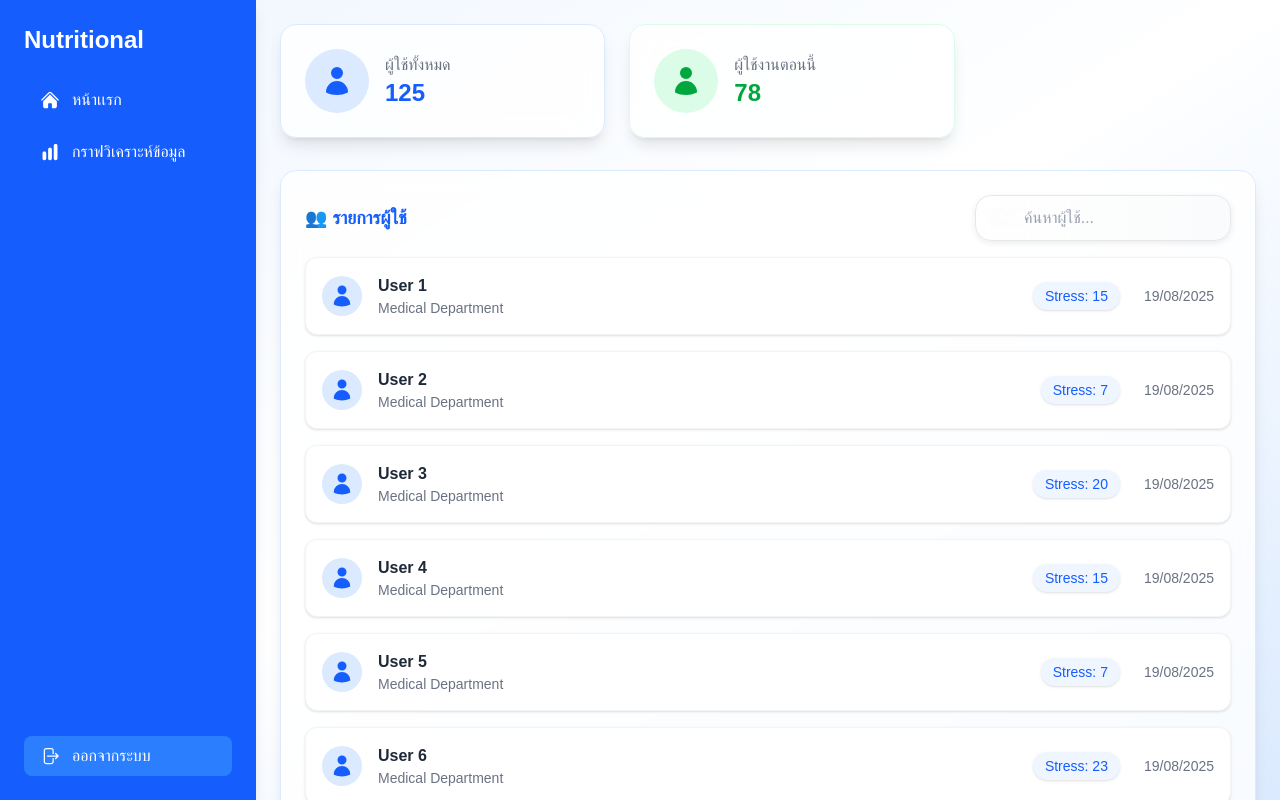
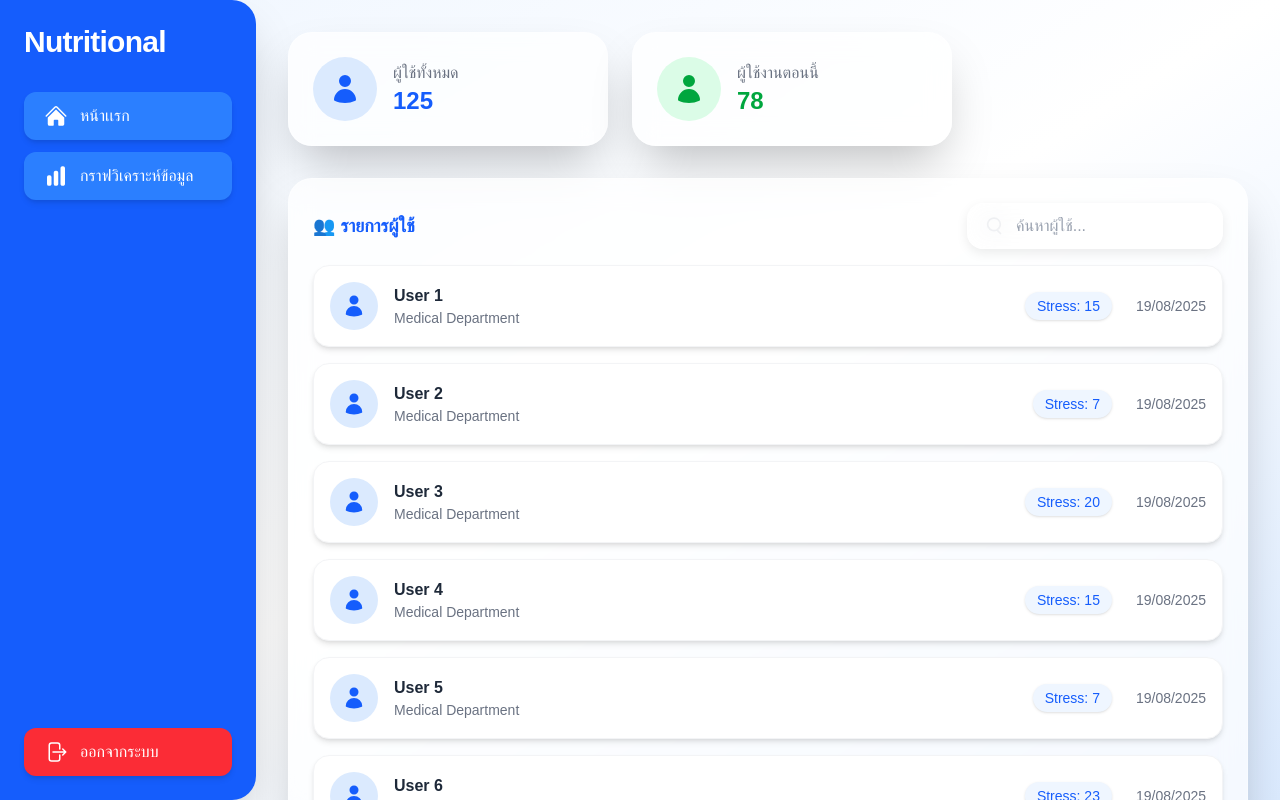
Before and after one commit to pskjksr/NutriImpact, a Next.js app: page /Findevaluationresults in a window 1280 px wide. Built offline with nearby package versions, Linux system fonts and the light colour scheme.

Commit message:
เเก้uiหน้า กราฟให้ดูดีขึ้น

```diff
--- a/src/app/Findevaluationresults/page.tsx
+++ b/src/app/Findevaluationresults/page.tsx
@@ -17,7 +17,7 @@ export default function DashboardPage() {
 
   const [allUsers, setAllUsers] = useState<any[]>([]);
   const [currentPage, setCurrentPage] = useState(1);
-  const [searchTerm, setSearchTerm] = useState(""); // เก็บค่าค้นหา
+  const [searchTerm, setSearchTerm] = useState("");
 
   useEffect(() => {
     const users = Array.from({ length: totalUsers }, (_, idx) => ({
@@ -30,7 +30,6 @@ export default function DashboardPage() {
     setAllUsers(users);
   }, []);
 
-  // กรองข้อมูลตาม searchTerm
   const filteredUsers = allUsers.filter((user) =>
     user.name.toLowerCase().includes(searchTerm.toLowerCase())
   );
@@ -42,23 +41,21 @@ export default function DashboardPage() {
   return (
     <div className="flex h-screen bg-gradient-to-br from-blue-50 via-white to-blue-100">
       {/* Sidebar */}
-      <aside className="w-64 bg-blue-600 text-white flex flex-col justify-between p-6 shadow-lg">
-        <div className="space-y-6">
-          <h1 className="text-2xl font-bold flex items-center gap-2">
-            Nutritional
-          </h1>
+      <aside className="w-64 bg-blue-600 text-white flex flex-col justify-between p-6 shadow-2xl rounded-r-3xl">
+        <div className="space-y-8">
+          <h1 className="text-3xl font-extrabold tracking-tight">Nutritional</h1>
           <nav className="space-y-3">
             <Link
               href="/Findevaluationresults"
-              className="flex items-center gap-3 px-4 py-2 rounded-lg hover:bg-blue-500 transition"
+              className="flex items-center gap-3 px-5 py-3 rounded-xl bg-blue-500 hover:bg-blue-400 transition-all duration-300 shadow-md"
             >
-              <HomeIcon className="w-5 h-5" /> หน้าเเรก
+              <HomeIcon className="w-6 h-6" /> หน้าเเรก
             </Link>
             <Link
               href="/graph"
-              className="flex items-center gap-3 px-4 py-2 rounded-lg hover:bg-blue-500 transition"
+              className="flex items-center gap-3 px-5 py-3 rounded-xl bg-blue-500 hover:bg-blue-400 transition-all duration-300 shadow-md"
             >
-              <ChartBarIcon className="w-5 h-5" /> กราฟวิเคราะห์ข้อมูล
+              <ChartBarIcon className="w-6 h-6" /> กราฟวิเคราะห์ข้อมูล
             </Link>
           </nav>
         </div>
@@ -66,23 +63,22 @@ export default function DashboardPage() {
         <div className="flex flex-col gap-3">
           <Link
             href="/Login"
-            className="flex items-center gap-3 px-4 py-2 rounded-lg bg-blue-500 hover:bg-blue-400 transition"
+            className="flex items-center gap-3 px-5 py-3 rounded-xl bg-red-500 hover:bg-red-400 transition-all duration-300 shadow-md"
           >
-            <ArrowRightOnRectangleIcon className="w-5 h-5" /> ออกจากระบบ
+            <ArrowRightOnRectangleIcon className="w-6 h-6" /> ออกจากระบบ
           </Link>
         </div>
       </aside>
 
       {/* Main Content */}
-      <main className="flex-1 p-6 overflow-y-auto space-y-8">
-        {/* Users Summary Cards */}
+      <main className="flex-1 p-8 overflow-y-auto space-y-8">
+        {/* Summary Cards */}
         <div className="flex flex-col md:flex-row gap-6">
-          {/* Total Users */}
           <motion.div
             initial={{ opacity: 0, y: 20 }}
             animate={{ opacity: 1, y: 0 }}
             transition={{ duration: 0.5 }}
-            className="bg-white/80 backdrop-blur-lg shadow-lg rounded-2xl p-6 border border-blue-100 hover:shadow-xl transition w-full md:w-1/3"
+            className="bg-white/70 backdrop-blur-md shadow-2xl rounded-3xl p-6 border border-white/30 hover:shadow-3xl transition w-full md:w-1/3"
           >
             <div className="flex items-center gap-4">
               <div className="w-16 h-16 flex items-center justify-center rounded-full bg-blue-100 text-blue-600">
@@ -95,12 +91,11 @@ export default function DashboardPage() {
             </div>
           </motion.div>
 
-          {/* Active Users */}
           <motion.div
             initial={{ opacity: 0, y: 20 }}
             animate={{ opacity: 1, y: 0 }}
             transition={{ duration: 0.5, delay: 0.1 }}
-            className="bg-white/80 backdrop-blur-lg shadow-lg rounded-2xl p-6 border border-green-100 hover:shadow-xl transition w-full md:w-1/3"
+            className="bg-white/70 backdrop-blur-md shadow-2xl rounded-3xl p-6 border border-white/30 hover:shadow-3xl transition w-full md:w-1/3"
           >
             <div className="flex items-center gap-4">
               <div className="w-16 h-16 flex items-center justify-center rounded-full bg-green-100 text-green-600">
@@ -108,9 +103,7 @@ export default function DashboardPage() {
               </div>
               <div>
                 <p className="text-gray-500 font-medium">ผู้ใช้งานตอนนี้</p>
-                <p className="text-2xl font-bold text-green-600">
-                  {activeUsers}
-                </p>
+                <p className="text-2xl font-bold text-green-600">{activeUsers}</p>
               </div>
             </div>
           </motion.div>
@@ -121,9 +114,9 @@ export default function DashboardPage() {
           initial={{ opacity: 0, y: 20 }}
           animate={{ opacity: 1, y: 0 }}
           transition={{ duration: 0.5, delay: 0.2 }}
-          className="bg-white/80 backdrop-blur-lg shadow-lg rounded-2xl p-6 border border-blue-100"
+          className="bg-white/70 backdrop-blur-md shadow-2xl rounded-3xl p-6 border border-white/30"
         >
-          {/* Header: Title + Search (ในบรรทัดเดียว) */}
+          {/* Header: Title + Search */}
           <div className="flex flex-col md:flex-row md:items-center md:justify-between mb-4 gap-3">
             <h2 className="text-blue-600 font-bold text-lg flex items-center gap-2">
               👥 รายการผู้ใช้
@@ -153,10 +146,10 @@ export default function DashboardPage() {
                   setSearchTerm(e.target.value);
                   setCurrentPage(1);
                 }}
-                className="w-full pl-12 pr-10 py-2.5 rounded-2xl border border-gray-200 bg-gradient-to-r from-white/90 to-gray-50/80 backdrop-blur-md
-      shadow-[0_2px_6px_rgba(0,0,0,0.08)] focus:shadow-[0_4px_12px_rgba(0,0,0,0.12)]
-      focus:ring-2 focus:ring-blue-400 focus:border-blue-300
-      transition-all duration-300 ease-in-out text-gray-800 placeholder-gray-400"
+                className="w-full pl-12 pr-10 py-2.5 rounded-2xl border border-white/30 bg-white/60 backdrop-blur-md
+                shadow-[0_4px_12px_rgba(0,0,0,0.08)] focus:shadow-[0_6px_18px_rgba(0,0,0,0.12)]
+                focus:ring-2 focus:ring-blue-400 focus:border-blue-300
+                transition-all duration-300 ease-in-out text-gray-800 placeholder-gray-400"
               />
 
               {searchTerm && (
@@ -170,18 +163,18 @@ export default function DashboardPage() {
             </div>
           </div>
 
-
+          {/* User Items */}
           <div className="space-y-4">
             {currentUsers.length > 0 ? (
               currentUsers.map((user) => (
                 <motion.div
                   key={user.id}
-                  whileHover={{ scale: 1.02 }}
+                  whileHover={{ scale: 1.02, boxShadow: "0 10px 30px rgba(0,0,0,0.12)" }}
                   transition={{ duration: 0.2 }}
-                  className="flex items-center justify-between bg-white rounded-xl p-4 shadow-sm border border-gray-100 hover:shadow-md"
+                  className="flex items-center justify-between bg-white rounded-2xl p-4 shadow-md border border-gray-100 hover:shadow-xl"
                 >
                   <div className="flex items-center gap-4">
-                    <div className="w-10 h-10 flex items-center justify-center rounded-full bg-blue-100 text-blue-600">
+                    <div className="w-12 h-12 flex items-center justify-center rounded-full bg-blue-100 text-blue-600">
                       <UserIcon className="w-6 h-6" />
                     </div>
                     <div>
@@ -199,7 +192,7 @@ export default function DashboardPage() {
                 </motion.div>
               ))
             ) : (
-              <p className="text-gray-500 text-center">ไม่พบผู้ใช้ที่ค้นหา</p>
+              <p className="text-gray-500 text-center py-6">ไม่พบผู้ใช้ที่ค้นหา</p>
             )}
           </div>
 
@@ -208,14 +201,14 @@ export default function DashboardPage() {
             <button
               disabled={currentPage === 1}
               onClick={() => setCurrentPage((p) => p - 1)}
-              className="px-4 py-2 rounded-lg bg-blue-100 text-blue-600 disabled:opacity-50"
+              className="px-4 py-2 rounded-2xl bg-blue-100 text-blue-600 disabled:opacity-50 hover:bg-blue-200 transition"
             >
               กลับ
             </button>
             <button
               disabled={currentPage === totalPages || totalPages === 0}
               onClick={() => setCurrentPage((p) => p + 1)}
-              className="px-4 py-2 rounded-lg bg-blue-100 text-blue-600 disabled:opacity-50"
+              className="px-4 py-2 rounded-2xl bg-blue-100 text-blue-600 disabled:opacity-50 hover:bg-blue-200 transition"
             >
               ต่อไป
             </button>
```
Also changed, not shown: src/app/graph/page.tsx (+16 -10 lines).
